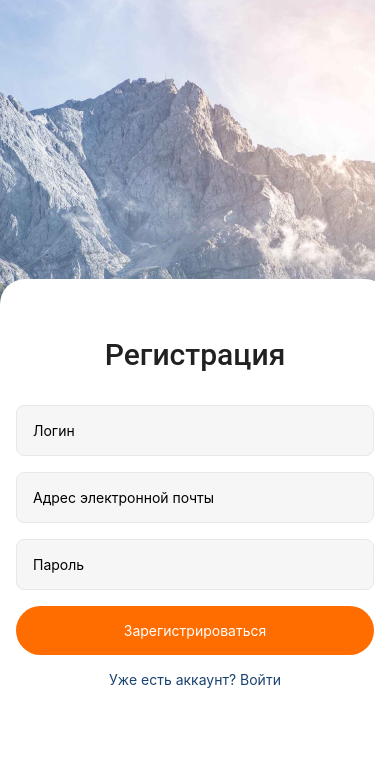
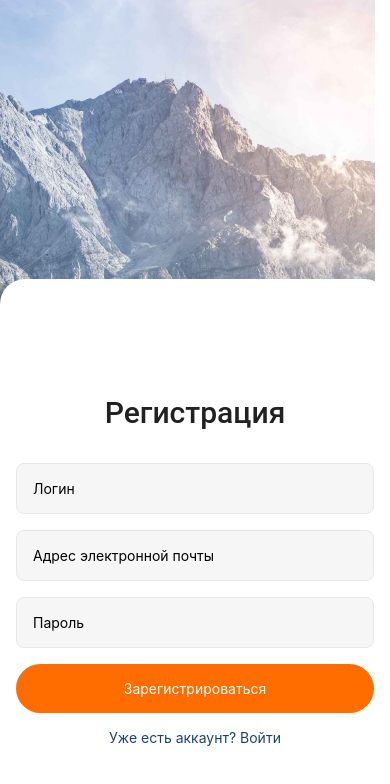
Before and after one commit to JuliaZaykaS/blog-on-react-native, a React Native app: screen / in a window 390 px wide. Shown: the top 784 px of the page. Built offline with nearby package versions, Linux system fonts and the light colour scheme.

Commit message:
keyboard & change inputs

```diff
--- a/components/RegistrationForm/RegistrationForm.js
+++ b/components/RegistrationForm/RegistrationForm.js
@@ -7,21 +7,69 @@ import {
   TouchableOpacity,
   KeyboardAvoidingView,
   Platform,
+  Keyboard,
+  TouchableWithoutFeedback,
 } from "react-native";
 import { Title } from "../Title/Title";
 
+const initialState = {
+name: '',
+email: '',
+password:'',
+}
+
 export const RegistrationForm = () => {
   const [isShowKeyboard, setIsShowKeyboard] = useState(false);
+  const [regData, setRegData] = useState(initialState)
+
+  const hideKeyboard = () => {
+    setIsShowKeyboard(false);
+    Keyboard.dismiss();
+    // setRegData(initialState)
+  };
+  const submitForm=()=>{
+    hideKeyboard()
+    setRegData(initialState)
+    console.log(regData);
+  }
+
+  // const onChangeInput = (e)=>{
+  // const onChangeInput = (name,value)=>{
+  //   // console.log(e.currentTarget);
+  //   // const {name,value} = e.currentTarget
+  //   switch (name) {
+  //     case 'name':
+  //       setRegData(prev=> ({...prev, name:value}))
+  //       break;
+  //     case 'email':
+  //       setRegData(prev=> ({...prev, email:value}))
+  //       break;
+  //     case 'password':
+  //       setRegData(prev=> ({...prev, password:value}))
+  //       break;
+  //   }
+
+  // }
+
   return (
+    <TouchableWithoutFeedback onPress={hideKeyboard}>
       <View style={styles.container}>
         <KeyboardAvoidingView
           behavior={Platform.OS === "ios" ? "padding" : "height"}
         >
-        <View style={{...styles.form, marginBottom: isShowKeyboard ? 32 : 66}}>
+          <View
+            style={{ ...styles.form, marginBottom: isShowKeyboard ? 32 : 66 }}
+          >
             <Title title={"Регистрация"}></Title>
             <TextInput
               placeholder="Логин"
               style={styles.input}
+              value={regData.name}
+              name={'name'}
+              // onChange={onChangeInput}
+              // onChangeText={onChangeInput}
+              // onChangeText={(name,value)=>onChangeInput(name,value)}
+              onChangeText={(value)=>setRegData(prev=> ({...prev, name:value}))}
               onFocus={() => {
                 setIsShowKeyboard(true);
               }}
@@ -29,6 +77,13 @@ export const RegistrationForm = () => {
             <TextInput
               placeholder="Адрес электронной почты"
               style={styles.input}
+              value={regData.email}
+              name={'email'}
+              // onChangeText={onChangeInput(name,value)}
+              // onChangeText={(name,value)=>onChangeInput(name,value)}
+              onChangeText={(value)=>setRegData(prev=> ({...prev, email:value}))}
+              // onChangeText={onChangeInput}
+              // onChange={onChangeInput}
               onFocus={() => {
                 setIsShowKeyboard(true);
               }}
@@ -37,6 +92,13 @@ export const RegistrationForm = () => {
               placeholder="Пароль"
               style={styles.input}
               secureTextEntry={true}
+              value={regData.password}
+              // onChange={onChangeInput}
+              // onChangeText={onChangeInput}
+              // name={'password'}
+              // onChangeText={onChangeInput(name,value)}
+              // onChangeText={(name,value)=>onChangeInput(name,value)}
+              onChangeText={(value)=>setRegData(prev=> ({...prev, password:value}))}
               onFocus={() => {
                 setIsShowKeyboard(true);
               }}
@@ -44,15 +106,22 @@ export const RegistrationForm = () => {
             <TouchableOpacity
               style={[styles.button, styles.btnSignup]}
               activeOpacity={0.7}
+              // onPress={()=>{hideKeyboard()}}
+              // onPress={hideKeyboard}
+              onPress={submitForm}
+              // onPress={()=>{setIsShowKeyboard(false)}}
             >
               <Text style={styles.btnSignupText}>Зарегистрироваться</Text>
             </TouchableOpacity>
-          <TouchableOpacity style={styles.button}>
+            {/* <TouchableOpacity style={styles.button} onPress={()=>{setIsShowKeyboard(false)}}> */}
+            <TouchableOpacity style={styles.button} onPress={hideKeyboard}>
+              {/* <TouchableOpacity style={styles.button} onPress={()=>{hideKeyboard()}}> */}
               <Text style={styles.btnLoginText}>Уже есть аккаунт? Войти</Text>
             </TouchableOpacity>
           </View>
         </KeyboardAvoidingView>
       </View>
+    </TouchableWithoutFeedback>
   );
 };
 
@@ -66,7 +135,8 @@ const styles = StyleSheet.create({
     borderTopLeftRadius: 25,
     borderTopRightRadius: 25,
     // alignItems: "center",
-    justifyContent: "center",
+    // justifyContent: "center",
+    justifyContent: "flex-end",
   },
   form: {
     marginHorizontal: 16,
@@ -83,7 +153,7 @@ const styles = StyleSheet.create({
   button: {
     borderRadius: 100,
     padding: 16,
-    justifyContent: "center",
+    // justifyContent: "center",
     alignItems: "center",
   },
   btnSignup: {
```
Lines whose indentation alone changed are shown as unchanged.
